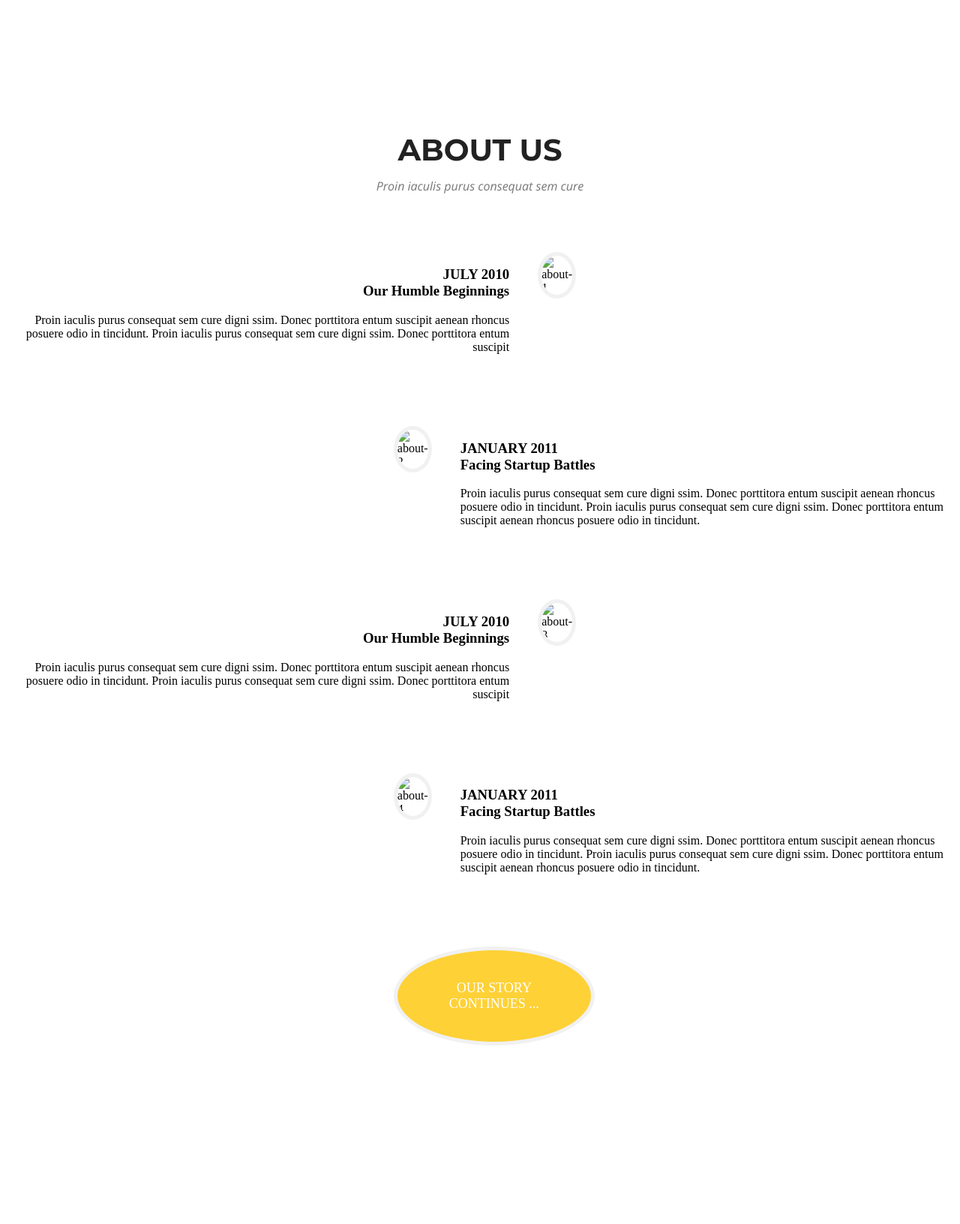
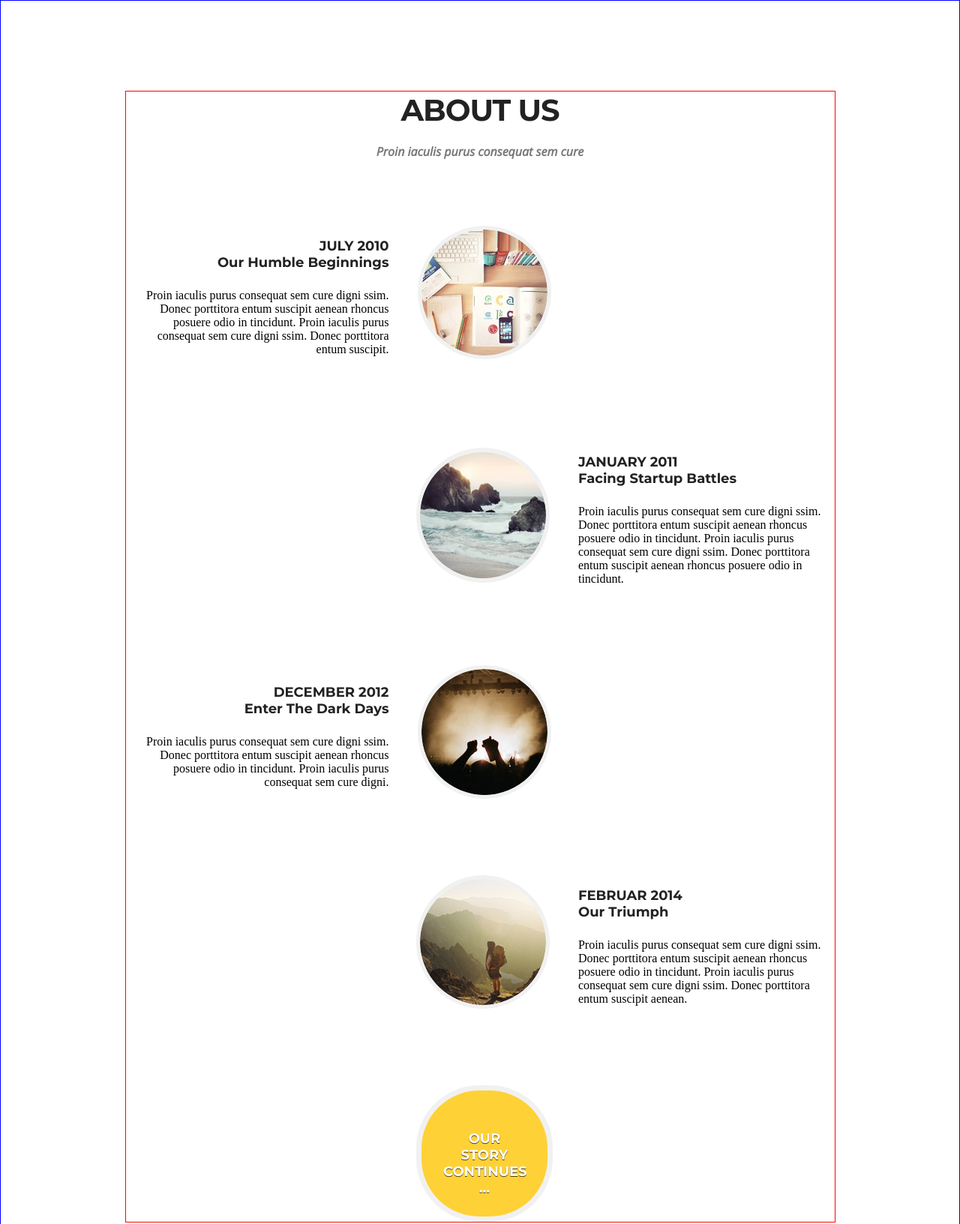
Before and after one commit to MarinaMuratova/Golden, a plain HTML site: page index.html in a window 1280 px wide. Shown: the part 652-2284 px from the top of the page at 75% size. Before the commit the page ends 2244 px from the top, so only its background shows below. Drawn offline with nearby package versions, Linux system fonts and the light colour scheme.

```diff
--- a/css/style.css
+++ b/css/style.css
@@ -5,12 +5,10 @@
 font-family: 'Roboto Slab', serif;
 font-family: 'Open Sans', sans-serif;
 
-
-
 * {
-    box-sizing: border-box;
+  margin: 0;
+  padding: 0;
 }
-
 body {
   margin: 0;
 }
@@ -23,39 +21,46 @@
 
 .title-section {
   font-size: 40px;
-    font-family: 'Montserrat', sans-serif;
+  letter-spacing: -1px;
+  font-family: "Montserrat", sans-serif;
   font-weight: bold;
   text-align: center;
   text-transform: uppercase;
   color: #222222;
-    line-height: 1;
   margin-bottom: 20px;
+  margin-top: 0;
 }
 
 .subtitle-section {
   font-size: 16px;
-    font-family: 'Open Sans', sans-serif;
+  font-family: "Open Sans", sans-serif;
   font-style: italic;
   text-align: center;
   color: #777777;
-    line-height: 1;
-    margin-bottom: 80px;
-    display: block;
+  margin-top: 0;
+  margin-bottom: 0;
 }
 
+/* services */
 
-/* services */
-.main-container {
+.section {
   padding-top: 120px;
   padding-bottom: 120px;
+  border: 1px solid blue;
+}
+
+.main-container {
+   max-width: 945px;
+  margin-left: auto;
+  margin-right: auto;
+
+  border: 1px solid red;
 }
 
 .service-items {
   display: flex;
+  margin-top: 80px;
   justify-content: center;
-  margin-top: 80px;
-  padding-left: 17.15%;
-  padding-right: 17.15%;
 }
 
 .service-item {
@@ -75,11 +80,15 @@
 }
 
 .service-item-name {
+  margin-bottom: 20px;
+}
+
+.item-name {
   font-size: 18px;
   color: #222222;
   font-family: "Montserrat";
   font-weight: 700;
-  margin-bottom: 20px;
+  text-transform: capitalize;
 }
 
 .service-item-text {
@@ -93,18 +102,23 @@
 
 /* about */
 
-.about-us {
-    padding-top: 120px;
-    padding-bottom: 120px;
+.about-items {
+  display: flex;
+  margin-top: 80px;
+  flex-direction: column;
 }
 
 .about-item {
   display: flex;
-    margin-top: 80px;
-    align-items: flex-start;
+  align-items: center;
 }
 
-.about-item:nth-child(even) {
+.about-item:not(:last-child) {
+  margin-bottom: 90px;
+}
+
+.about-item:nth-child(even),
+.about-item:last-child {
   margin-left: 41%;
 }
 
@@ -112,7 +126,7 @@
   margin-right: 40%;
 }
 
-.about-item:nth-child(odd) .about-item-text {
+.about-item:nth-child(odd) .about-content {
   text-align: right;
 }
 
@@ -125,35 +139,45 @@
   margin-left: 38px;
 }
 
-.about-item:last-child {
-    margin-left: 41%;
-    margin-right: 0;
+.about-content {
+  display: block;
+}
+
+.about-item-name {
+  text-transform: uppercase;
+}
+
+.about-item-subtitle {
+  display: block;
 }
 
 .about-item:last-child .about-image {
+  width: 168px;
+  height: 168px;
+  border-radius: 84px;
   background-color: #fed136;
-    text-transform: uppercase;
-    color: #ffffff;
-    font-size: 18px;
-    text-align: center;
-    width: 178px;
-    padding: 40px;
+  border: 7px solid #f1f1f1;
+  box-sizing: content-box;
 }
 
-.about-item-text-title {
+.about-image-text {
+  font-size: 18px;
+  color: #ffffff;
   text-transform: uppercase;
-    display: flex;
-    flex-direction: column;
-}
-
-.about-item-text-subtitle {
-    text-transform: none;
+  font-family: "Montserrat";
+  font-weight: 700;
+  text-align: center;
+  filter: drop-shadow(0px 1px 0.5px rgba(0, 0, 0, 0.7));
+  padding-top: 35px;
+  padding-left: 29px;
+  padding-right: 29px;
 }
 
 .about-image {
   border-radius: 50%;
   border: 5px solid #f1f1f1;
 }
+
 
 /* about end */
 
--- a/index.html
+++ b/index.html
@@ -12,27 +12,27 @@
 
     <main>
 
-<section class="services">
+  <section class="section services">
     <div class="main-container">
       <h2 class="title-section"> Services </h2>
       <h3 class="subtitle-section"> Proin iaculis purus consequat sem cure. </h3>
 
       <div class="service-items">
         <div class="service-item">
-        <img class="service-img" src="source/img/service-1.jpg" alt="иконка комерции">
-        <p class="service-item-name"> E-Commerce </p>
+          <img class="service-img" src="img/service-1.jpg" alt="иконка комерции">
+          <h4 class="item-name service-item-name"> E-Commerce </h4>
           <p class="service-item-text"> Proin iaculis purus consequat sem cure digni ssim. Donec porttitora entum suscipit aenean rhoncus posuere odio in tincidunt. </p>
         </div>
 
         <div class="service-item">
-        <img class="service-img" src="source/img/service-2.jpg" alt="иконка отзывчивого веба">
-        <p class="service-item-name"> Responsive Web </p>
+          <img class="service-img" src="img/service-2.jpg" alt="иконка отзывчивого веба">
+          <h4 class="item-name service-item-name"> Responsive Web </h4>
           <p class="service-item-text"> Proin iaculis purus consequat sem cure digni ssim. Donec porttitora entum suscipit aenean rhoncus posuere odio in tincidunt. </p>
         </div>
 
         <div class="service-item">
-        <img class="service-img" src="source/img/service-3.jpg" alt="иконка охраняемого веба">
-        <p class="service-item-name"> Web Security</p>
+          <img class="service-img" src="img/service-3.jpg" alt="иконка охраняемого веба">
+          <h4 class="item-name service-item-name"> Web Security</h4>
           <p class="service-item-text"> Proin iaculis purus consequat sem cure digni ssim. Donec porttitora entum suscipit aenean rhoncus posuere odio in tincidunt. </p>
         </div>
 
@@ -42,104 +42,91 @@
     <!---main-container-->
   </section>
 
+  <section class="section about-us">
+    <div class="main-container">
+      <h2 class="title-section">About us</h2>
+      <h3 class="subtitle-section">Proin iaculis purus consequat sem cure</h3>
 
-        <section class="about-us">
-            <h2 class="title-section about-title-section">About us</h2>
-            <span class="subtitle-section">Proin iaculis purus consequat sem cure</span>
-            <div class="container about-container">
-            <ul class="list about-list">
-                <li class="about-item">
-                    <div class="about-item-text">
-                        <h3 class="about-item-text-title">july 2010
-                        <span class="about-item-text-subtitle">Our Humble Beginnings</span>
-                        </h3>
-                        <p>Proin iaculis purus consequat sem cure
-                        digni ssim. Donec porttitora entum suscipit
-                        aenean rhoncus posuere odio in tincidunt. Proin
-                        iaculis purus consequat sem cure digni
-                        ssim. Donec porttitora entum suscipit
+      <div class="about-items">
+        <div class="about-item">
+          <div class="about-content">
+            <h4 class="item-name about-item-name">july 2010
+              <span class="item-name about-item-subtitle">Our Humble Beginnings</span>
+            </h4>
+            <p class="about-item-text">Proin iaculis purus consequat sem cure digni ssim. Donec porttitora entum suscipit aenean rhoncus posuere odio in tincidunt. Proin iaculis purus consequat sem cure digni ssim. Donec porttitora entum suscipit.
             </p>
           </div>
           <div class="about-item-img">
-                        <img class="about-image" src="source/img/about/about-1.jpg" alt="about-1">
+            <img class="about-image" src="img/about/about-1.jpg" alt="about-1">
           </div>
-                </li>
-                <li class="about-item">
-                    <div class="about-item-text">
-                        <h3 class="about-item-text-title">january 2011
-                            <span class="about-item-text-subtitle">Facing Startup Battles</span>
-                        </h3>
-                        <p>Proin iaculis purus consequat sem cure
-                            digni ssim. Donec porttitora entum suscipit
-                            aenean rhoncus posuere odio in tincidunt. Proin
-                            iaculis purus consequat sem cure digni
-                            ssim. Donec porttitora entum suscipit aenean
-                            rhoncus posuere odio in tincidunt.
+        </div>
+
+        <div class="about-item">
+          <div class="about-content">
+            <h4 class="item-name about-item-name">january 2011
+              <span class="item-name about-item-subtitle">Facing Startup Battles</span>
+            </h4>
+            <p class="about-item-text">Proin iaculis purus consequat sem cure digni ssim. Donec porttitora entum suscipit aenean rhoncus posuere odio in tincidunt. Proin iaculis purus consequat sem cure digni ssim. Donec porttitora entum suscipit aenean rhoncus posuere odio in tincidunt.
             </p>
           </div>
           <div class="about-item-img">
-                        <img class="about-image" src="source/img/about/about-2.jpg" alt="about-2">
+            <img class="about-image" src="img/about/about-2.jpg" alt="about-2">
           </div>
-                </li>
-                <li class="about-item">
-                    <div class="about-item-text">
-                        <h3 class="about-item-text-title">july 2010
-                        <span class="about-item-text-subtitle">Our Humble Beginnings</span>
-                        </h3>
-                        <p>Proin iaculis purus consequat sem cure
-                        digni ssim. Donec porttitora entum suscipit
-                        aenean rhoncus posuere odio in tincidunt. Proin
-                        iaculis purus consequat sem cure digni
-                        ssim. Donec porttitora entum suscipit
+        </div>
+
+        <div class="about-item">
+          <div class="about-content">
+            <h4 class="item-name about-item-name">December 2012
+              <span class="item-name about-item-subtitle">Enter The Dark Days</span>
+            </h4>
+            <p class="about-item-text">Proin iaculis purus consequat sem cure digni ssim. Donec porttitora entum suscipit aenean rhoncus posuere odio in tincidunt. Proin iaculis purus consequat sem cure digni.
             </p>
           </div>
           <div class="about-item-img">
-                        <img class="about-image" src="source/img/about/about-3.jpg" alt="about-3">
+            <img class="about-image" src="img/about/about-3.jpg" alt="about-3">
           </div>
-                </li>
-                <li class="about-item">
-                    <div class="about-item-text">
-                        <h3 class="about-item-text-title">january 2011
-                            <span class="about-item-text-subtitle">Facing Startup Battles</span>
-                        </h3>
-                        <p>Proin iaculis purus consequat sem cure
-                            digni ssim. Donec porttitora entum suscipit
-                            aenean rhoncus posuere odio in tincidunt. Proin
-                            iaculis purus consequat sem cure digni
-                            ssim. Donec porttitora entum suscipit aenean
-                            rhoncus posuere odio in tincidunt.
+        </div>
+
+        <div class="about-item">
+          <div class="about-content">
+            <h4 class="item-name about-item-name">Februar 2014
+              <span class="item-name about-item-subtitle">Our Triumph</span>
+            </h4>
+            <p class="about-item-text">Proin iaculis purus consequat sem cure digni ssim. Donec porttitora entum suscipit aenean rhoncus posuere odio in tincidunt. Proin iaculis purus consequat sem cure digni ssim. Donec porttitora entum suscipit aenean.
             </p>
           </div>
           <div class="about-item-img">
-                        <img class="about-image" src="source/img/about/about-4.jpg" alt="about-4">
+            <img class="about-image" src="img/about/about-4.jpg" alt="about-4">
           </div>
+        </div>
+
+        <div class="about-item">
+          <div class="about-image">
+            <p class="about-image-text"> our story continues ... </p>
+          </div>
+        </div>
+      </div> <!---about-items-->
+    </div> <!---main-container-->
+  </section>
+
+  <section class="partners">
+    <div class="partners-container">
+      <ul class="list list_partners">
+        <li class="list__item">
+          <img src="img/partners/envato.png" alt="">
         </li>
-                <li class="about-item">
-                    <div class="about-image">
-                        our story continues ...
-                    </div>
+        <li class="list__item">
+          <img src="img/partners/wordpress.png" alt="">
+        </li>
+        <li class="list__item">
+          <img src="img/partners/aetuts.png" alt="">
+        </li>
+        <li class="list__item">
+          <img src="img/partners/microlancer.png" alt="">
         </li>
       </ul>
     </div>
-        </section>
-
-        <section class="partners">
-            <div class="container">
-                <ul class="list list_partners">
-                    <li class="list__item">
-                        <img src="source/img/partners/envato.png" alt="">
-                    </li>
-                    <li class="list__item">
-                        <img src="source/img/partners/wordpress.png" alt="">
-                    </li>
-                    <li class="list__item">
-                        <img src="source/img/partners/aetuts.png" alt="">
-                    </li>
-                    <li class="list__item">
-                        <img src="source/img/partners/microlancer.png" alt="">
-                    </li>
-                </ul>
-            </div>
+    <!---partners-container-->
   </section>
 
 </main>
```
Lines whose indentation alone changed are shown as unchanged.
